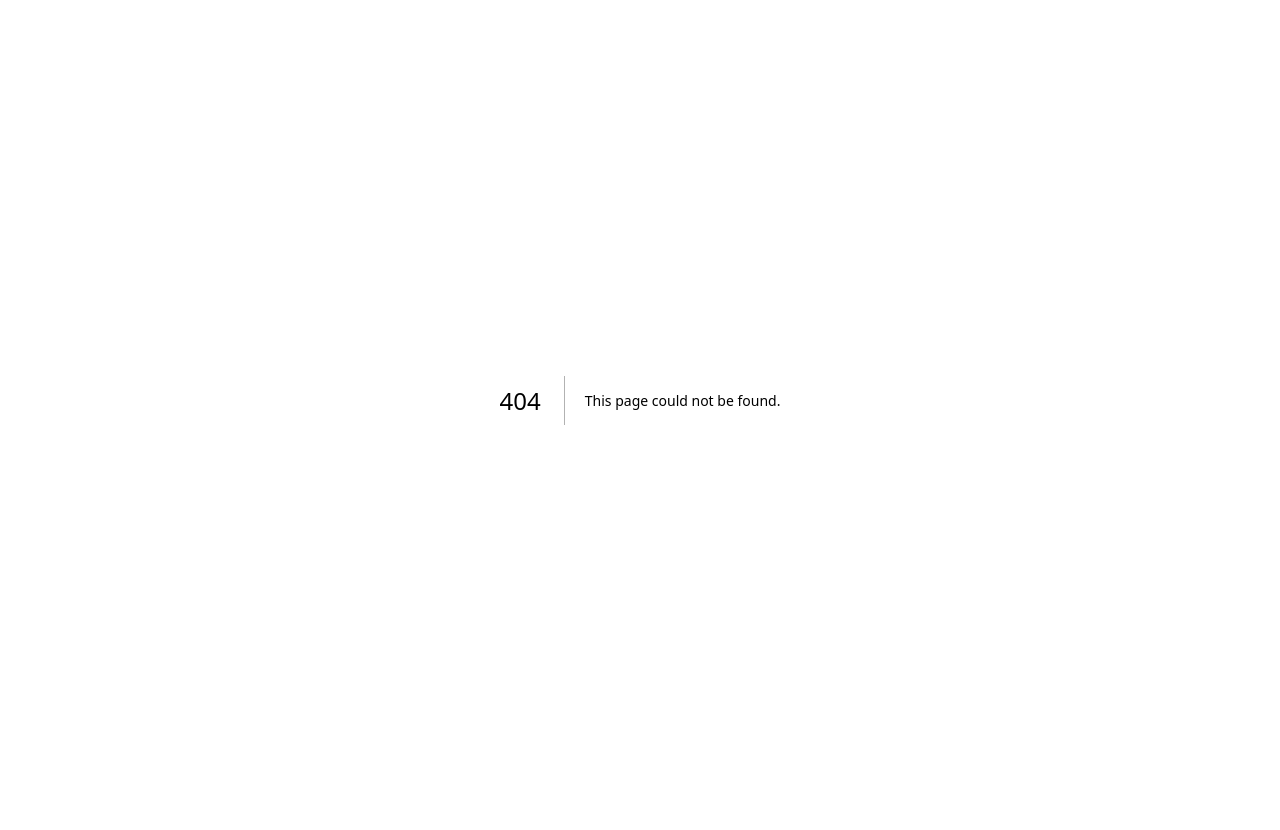
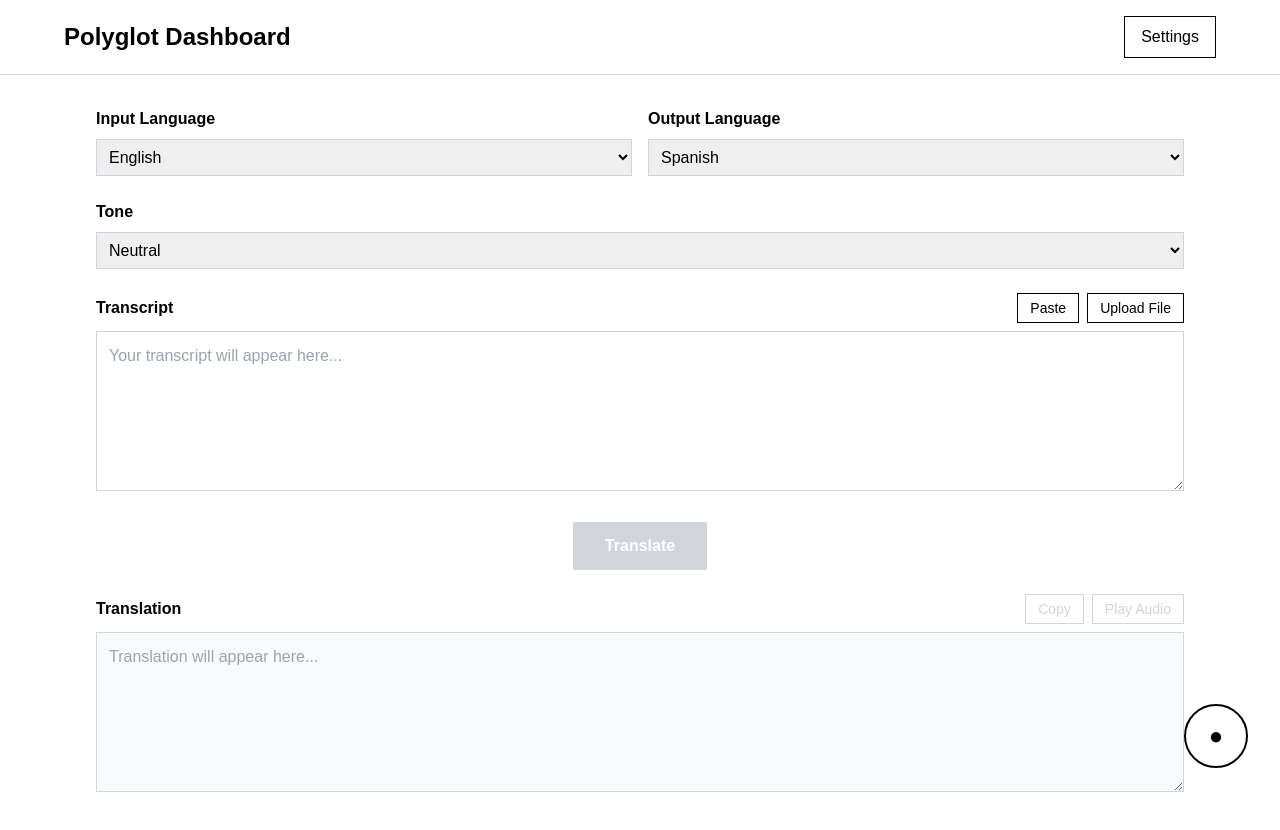
Before and after one commit to Djogosow-jp1/polyglot-mvp, a Next.js app: page /dashboard in a window 1280 px wide. Before the commit this address had no page. Shown: the top 830 px of the page. Before the commit the page ends 800 px from the top, so only its background shows below. Built offline with nearby package versions, Linux system fonts and the light colour scheme.

Commit message:
Create dashboard.tsx

```diff
--- /dev/null
+++ b/pages/dashboard.tsx
@@ -0,0 +1,225 @@
+import { useState, useRef } from 'react';
+import { useRouter } from 'next/router';
+
+export default function Dashboard() {
+  const router = useRouter();
+  const [inputLanguage, setInputLanguage] = useState('en');
+  const [outputLanguage, setOutputLanguage] = useState('es');
+  const [tone, setTone] = useState('neutral');
+  const [transcript, setTranscript] = useState('');
+  const [translatedText, setTranslatedText] = useState('');
+  const [isRecording, setIsRecording] = useState(false);
+  const [isProcessing, setIsProcessing] = useState(false);
+  const fileInputRef = useRef<HTMLInputElement>(null);
+
+  const handleRecord = () => {
+    setIsRecording(!isRecording);
+    // TODO: Implement recording logic
+  };
+
+  const handleFileUpload = (e: React.ChangeEvent<HTMLInputElement>) => {
+    const file = e.target.files?.[0];
+    if (file) {
+      // TODO: Implement file upload logic
+      console.log('File uploaded:', file.name);
+    }
+  };
+
+  const handleTranslate = async () => {
+    setIsProcessing(true);
+    try {
+      const response = await fetch('/api/process', {
+        method: 'POST',
+        headers: { 'Content-Type': 'application/json' },
+        body: JSON.stringify({
+          text: transcript,
+          inputLanguage,
+          outputLanguage,
+          tone,
+        }),
+      });
+      const data = await response.json();
+      setTranslatedText(data.translatedText || '');
+    } catch (error) {
+      console.error('Translation error:', error);
+    } finally {
+      setIsProcessing(false);
+    }
+  };
+
+  const handleCopy = () => {
+    navigator.clipboard.writeText(translatedText);
+  };
+
+  const handlePaste = async () => {
+    const text = await navigator.clipboard.readText();
+    setTranscript(text);
+  };
+
+  const handlePlayAudio = () => {
+    // TODO: Implement audio playback
+    console.log('Playing audio...');
+  };
+
+  return (
+    <div className="min-h-screen bg-white text-black">
+      <header className="border-b border-gray-300 p-4">
+        <div className="max-w-6xl mx-auto flex justify-between items-center">
+          <h1 className="text-2xl font-bold">Polyglot Dashboard</h1>
+          <button
+            onClick={() => router.push('/settings')}
+            className="px-4 py-2 border border-black hover:bg-black hover:text-white transition"
+          >
+            Settings
+          </button>
+        </div>
+      </header>
+
+      <main className="max-w-6xl mx-auto p-8">
+        {/* Language Selection */}
+        <div className="grid grid-cols-2 gap-4 mb-6">
+          <div>
+            <label className="block mb-2 font-semibold">Input Language</label>
+            <select
+              value={inputLanguage}
+              onChange={(e) => setInputLanguage(e.target.value)}
+              className="w-full p-2 border border-gray-300"
+            >
+              <option value="en">English</option>
+              <option value="es">Spanish</option>
+              <option value="fr">French</option>
+              <option value="de">German</option>
+              <option value="it">Italian</option>
+              <option value="pt">Portuguese</option>
+              <option value="ja">Japanese</option>
+              <option value="ko">Korean</option>
+              <option value="zh">Chinese</option>
+            </select>
+          </div>
+
+          <div>
+            <label className="block mb-2 font-semibold">Output Language</label>
+            <select
+              value={outputLanguage}
+              onChange={(e) => setOutputLanguage(e.target.value)}
+              className="w-full p-2 border border-gray-300"
+            >
+              <option value="en">English</option>
+              <option value="es">Spanish</option>
+              <option value="fr">French</option>
+              <option value="de">German</option>
+              <option value="it">Italian</option>
+              <option value="pt">Portuguese</option>
+              <option value="ja">Japanese</option>
+              <option value="ko">Korean</option>
+              <option value="zh">Chinese</option>
+            </select>
+          </div>
+        </div>
+
+        {/* Tone Selector */}
+        <div className="mb-6">
+          <label className="block mb-2 font-semibold">Tone</label>
+          <select
+            value={tone}
+            onChange={(e) => setTone(e.target.value)}
+            className="w-full p-2 border border-gray-300"
+          >
+            <option value="neutral">Neutral</option>
+            <option value="formal">Formal</option>
+            <option value="casual">Casual</option>
+            <option value="professional">Professional</option>
+            <option value="friendly">Friendly</option>
+          </select>
+        </div>
+
+        {/* Transcript Area */}
+        <div className="mb-6">
+          <div className="flex justify-between items-center mb-2">
+            <label className="font-semibold">Transcript</label>
+            <div className="flex gap-2">
+              <button
+                onClick={handlePaste}
+                className="px-3 py-1 border border-black hover:bg-black hover:text-white transition text-sm"
+              >
+                Paste
+              </button>
+              <button
+                onClick={() => fileInputRef.current?.click()}
+                className="px-3 py-1 border border-black hover:bg-black hover:text-white transition text-sm"
+              >
+                Upload File
+              </button>
+              <input
+                ref={fileInputRef}
+                type="file"
+                onChange={handleFileUpload}
+                accept="audio/*"
+                className="hidden"
+              />
+            </div>
+          </div>
+          <textarea
+            value={transcript}
+            onChange={(e) => setTranscript(e.target.value)}
+            className="w-full h-40 p-3 border border-gray-300"
+            placeholder="Your transcript will appear here..."
+          />
+        </div>
+
+        {/* Translate Button */}
+        <div className="mb-6 text-center">
+          <button
+            onClick={handleTranslate}
+            disabled={isProcessing || !transcript}
+            className="px-8 py-3 bg-black text-white hover:bg-gray-800 disabled:bg-gray-300 transition font-semibold"
+          >
+            {isProcessing ? 'Translating...' : 'Translate'}
+          </button>
+        </div>
+
+        {/* Translation Output */}
+        <div className="mb-6">
+          <div className="flex justify-between items-center mb-2">
+            <label className="font-semibold">Translation</label>
+            <div className="flex gap-2">
+              <button
+                onClick={handleCopy}
+                disabled={!translatedText}
+                className="px-3 py-1 border border-black hover:bg-black hover:text-white transition text-sm disabled:border-gray-300 disabled:text-gray-300"
+              >
+                Copy
+              </button>
+              <button
+                onClick={handlePlayAudio}
+                disabled={!translatedText}
+                className="px-3 py-1 border border-black hover:bg-black hover:text-white transition text-sm disabled:border-gray-300 disabled:text-gray-300"
+              >
+                Play Audio
+              </button>
+            </div>
+          </div>
+          <textarea
+            value={translatedText}
+            readOnly
+            className="w-full h-40 p-3 border border-gray-300 bg-gray-50"
+            placeholder="Translation will appear here..."
+          />
+        </div>
+      </main>
+
+      {/* Floating Record Button */}
+      <button
+        onClick={handleRecord}
+        className={
+          `fixed bottom-8 right-8 w-16 h-16 rounded-full border-2 border-black flex items-center justify-center transition ${
+            isRecording ? 'bg-red-600 text-white' : 'bg-white hover:bg-black hover:text-white'
+          }`
+        }
+        aria-label={isRecording ? 'Stop Recording' : 'Start Recording'}
+      >
+        <span className="text-2xl">{isRecording ? '■' : '●'}</span>
+      </button>
+    </div>
+  );
+}
```
